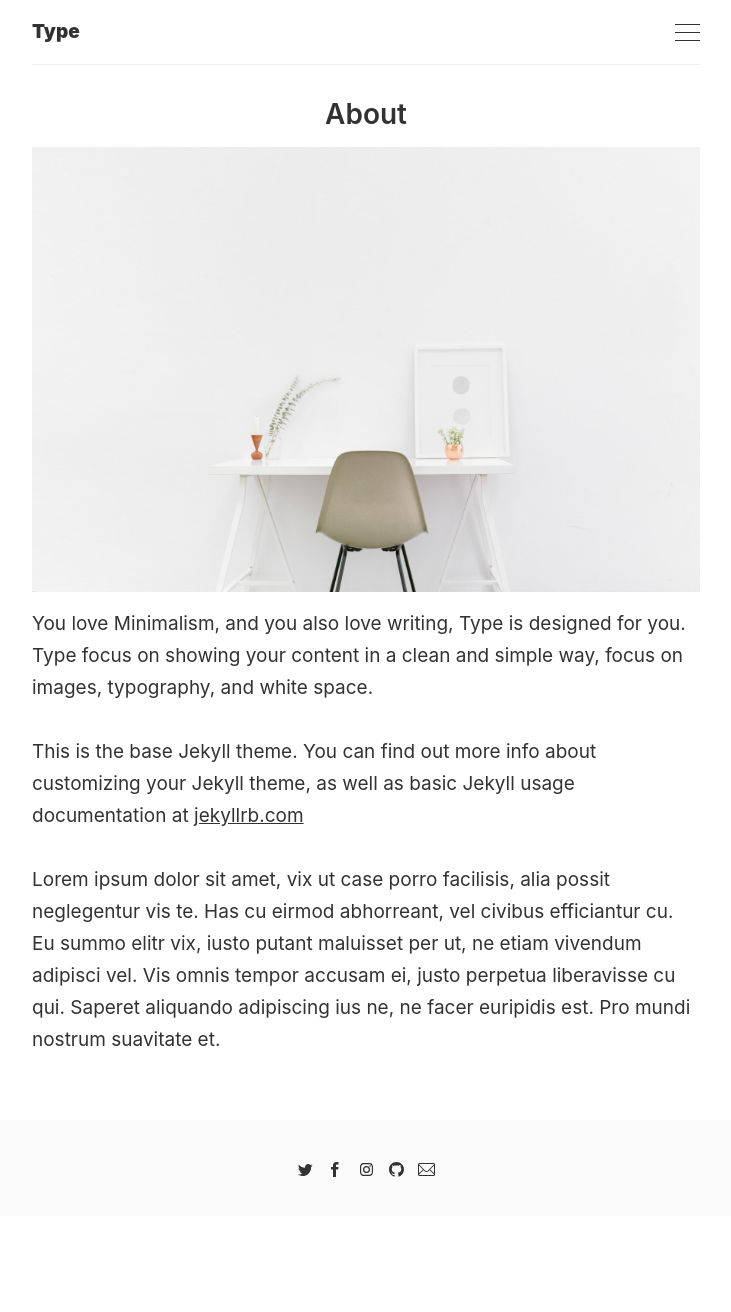
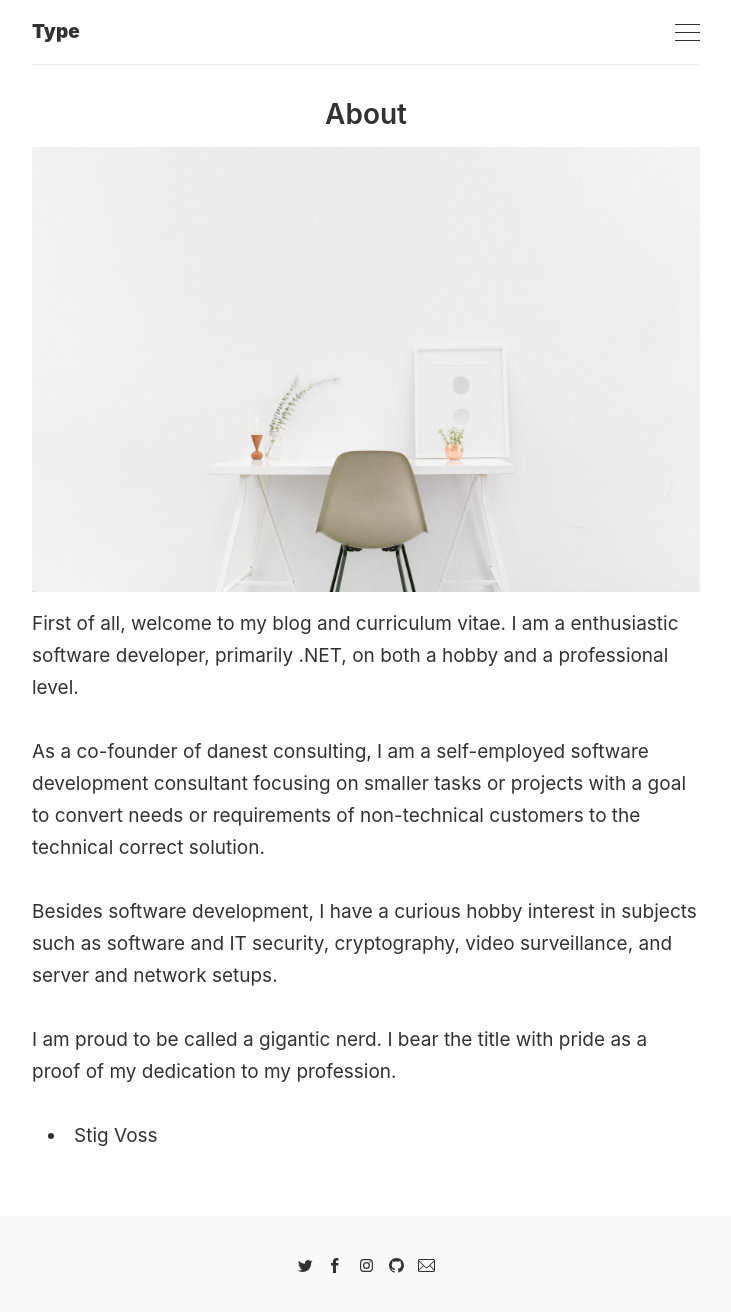
Before and after one commit to stigvoss/stigvoss.github.io-old, a Jekyll site: the page built from _pages/about.md, in a window 1280 px wide. Shown: the whole page, without its empty margins (274-1005 px from the left). Built offline with Jekyll 4.4.1, drawn with Linux system fonts in a browser that asks for light colours; before the commit the page ends 1216 px from its top, so only the background shows below that.

Commit message:
Copy About text from Squarespace.

```diff
--- a/_pages/about.md
+++ b/_pages/about.md
@@ -4,8 +4,12 @@ title: About
 image: '/images/pages/about.jpeg'
 ---
 
-You love Minimalism, and you also love writing, Type is designed for you. Type focus on showing your content in a clean and simple way, focus on images, typography, and white space.
+First of all, welcome to my blog and curriculum vitae. I am a enthusiastic software developer, primarily .NET, on both a hobby and a professional level.
 
-This is the base Jekyll theme. You can find out more info about customizing your Jekyll theme, as well as basic Jekyll usage documentation at [jekyllrb.com](http://jekyllrb.com/)
+As a co-founder of danest consulting, I am a self-employed software development consultant focusing on smaller tasks or projects with a goal to convert needs or requirements of non-technical customers to the technical correct solution.
 
-Lorem ipsum dolor sit amet, vix ut case porro facilisis, alia possit neglegentur vis te. Has cu eirmod abhorreant, vel civibus efficiantur cu. Eu summo elitr vix, iusto putant maluisset per ut, ne etiam vivendum adipisci vel. Vis omnis tempor accusam ei, justo perpetua liberavisse cu qui. Saperet aliquando adipiscing ius ne, ne facer euripidis est. Pro mundi nostrum suavitate et.
+Besides software development, I have a curious hobby interest in subjects such as software and IT security, cryptography, video surveillance, and server and network setups.
+
+I am proud to be called a gigantic nerd. I bear the title with pride as a proof of my dedication to my profession.
+
+- Stig Voss
```
